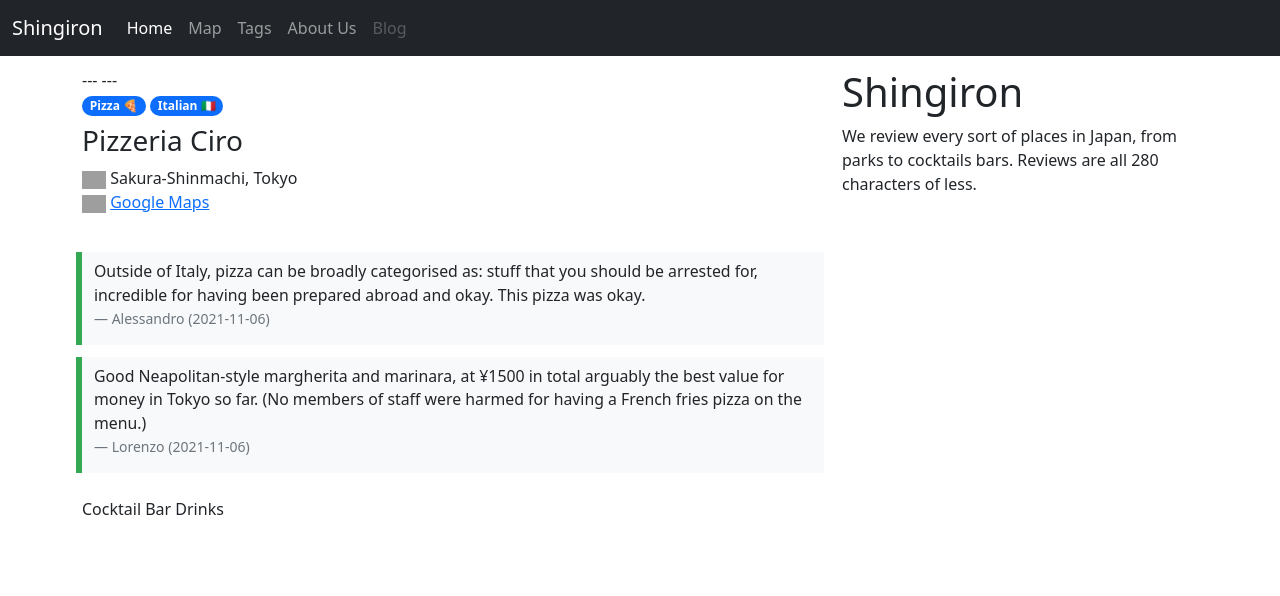
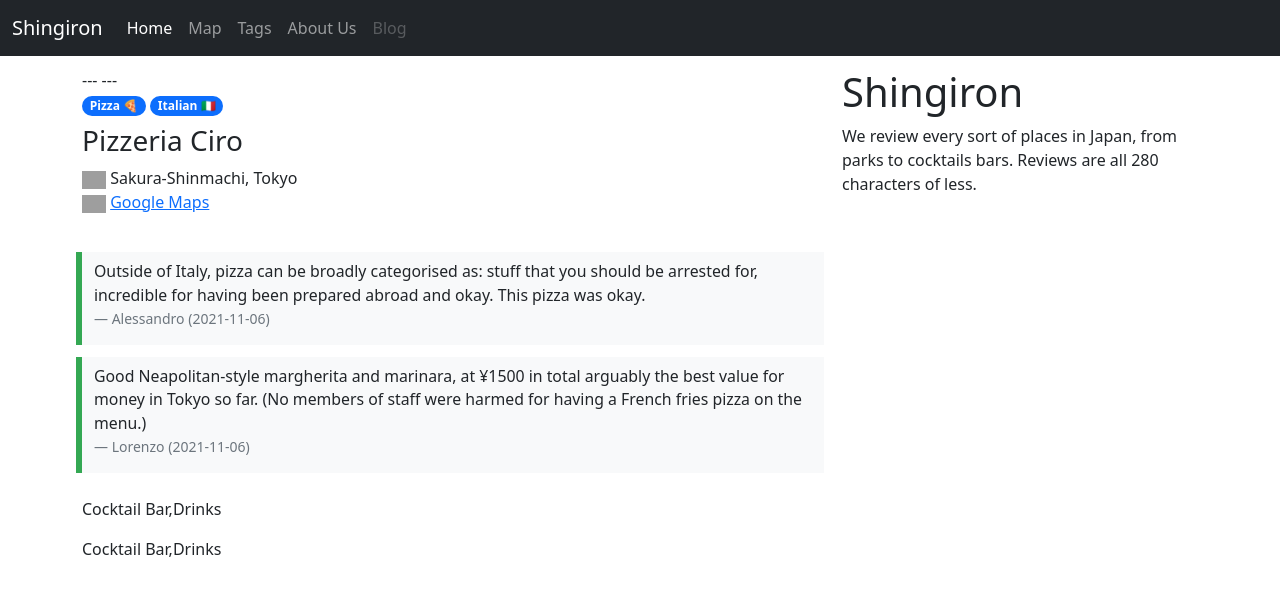
Before and after one commit to alessandrosp/shingiron, a Jekyll site: the page built from docs/_tags/cocktail-bar.md, in a window 1280 px wide. Shown: the top 596 px of the page. Built offline with Jekyll 4.4.1, drawn with Linux system fonts in a browser that asks for light colours; nearby versions of some CDN libraries; grey boxes are pictures that could not be loaded.

Commit message:
Update tags.html

```diff
--- a/docs/_layouts/tags.html
+++ b/docs/_layouts/tags.html
@@ -9,5 +9,5 @@ layout: default
   {% endif %}
 {% endfor %}
 {% include reviews_list.html reviews=filtered_places %}
-{{ page.name }}
-{{ page.parent }}
+<p>{{page.name}},{{page.parent}}</p>
+<p>{{ page.name }},{{ page.parent }}</p>
```
